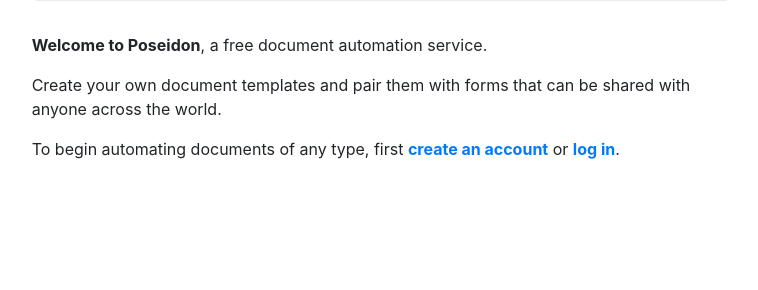
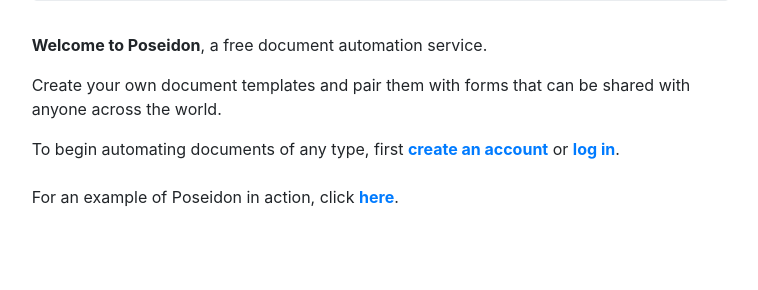
Before and after one commit to ahSOLO/Poseidon, a Django app: page / in a window 1280 px wide. Shown: the part 328-618 px from the top of the page, without its empty margins (259-1017 px from the left). Run offline with Django 3.2, Linux system fonts and the light colour scheme.

Commit message:
Added example on front page

```diff
--- a/templates/home.html
+++ b/templates/home.html
@@ -15,18 +15,9 @@
 {% else %}
     <span>To begin automating documents of any type, first <b><a href="{% url 'signup' %}">create an account</b></a> or <b><a href="{% url 'login' %}">log in</a></b>.</span>
 {% endif %}
-
 <br>
 <br>
+<p> For an example of Poseidon in action, click <b><a href='http://poseidondocs.herokuapp.com/anon_pop_form/c0cdbfe8-4895-4c75-b836-04e3f4ae2669/'>here</a></b>.
 <br>
 
-<!-- {% if user.is_authenticated %}
-    Hello {{ user.username }}!
-    <p><a href="{% url 'logout' %}">Log Out</a></p>
-{% else %}
-    <p>You are not logged in</p>
-    <a href="{% url 'login' %}">Log In</a> |
-    <a href="{% url 'signup' %}">Sign Up</a>
-{% endif %} -->
-
 {% endblock content %}
```
